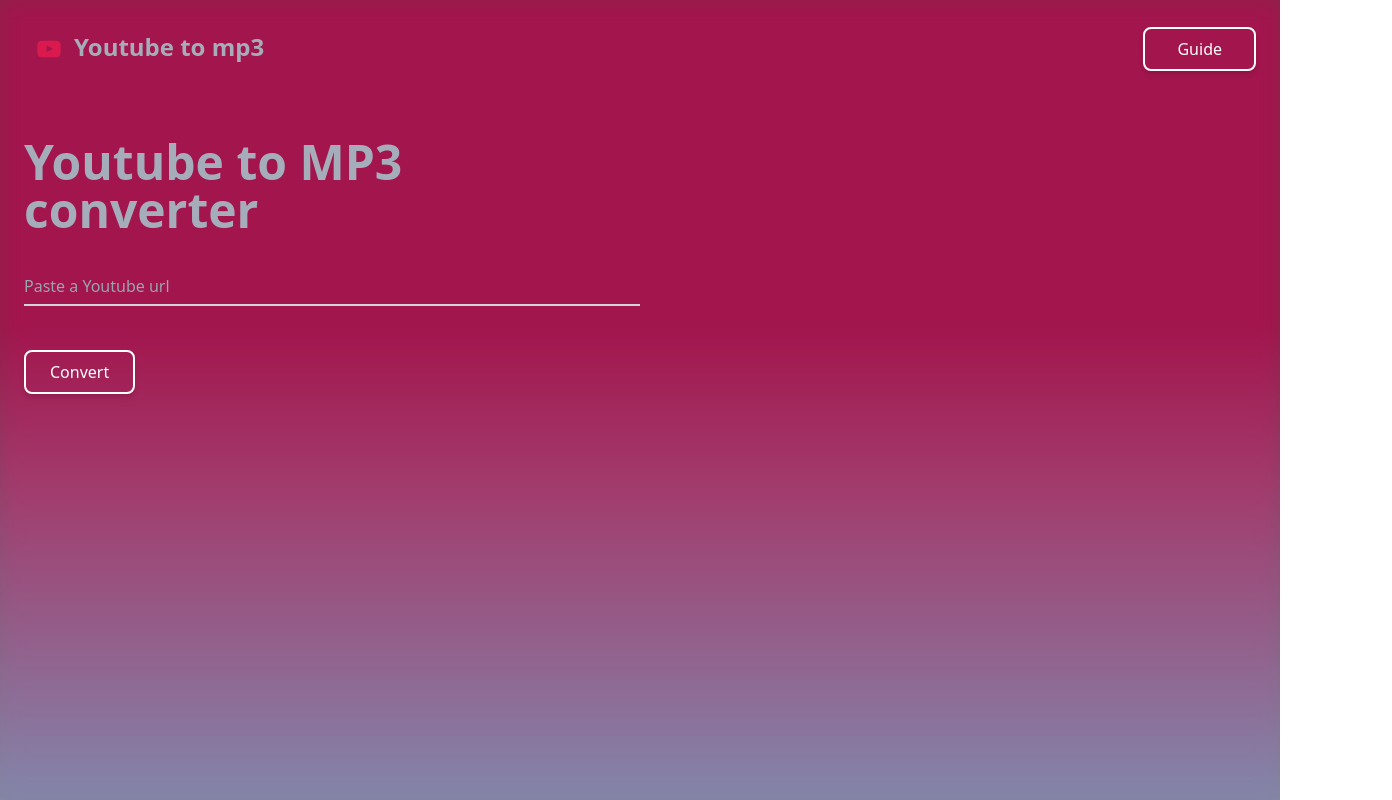
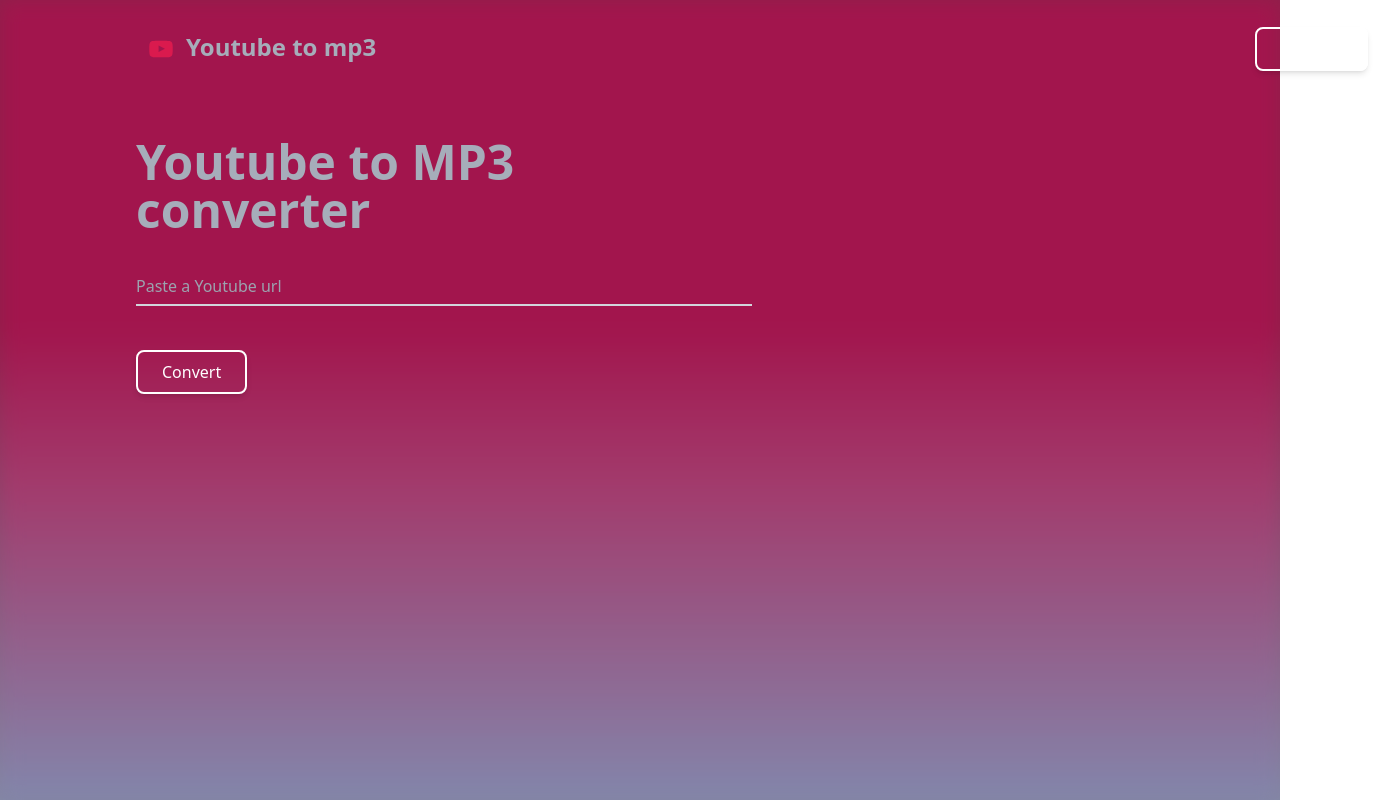
Before and after one commit to Zentenius/Youtube-to-mp3, a Next.js app: page / in a window 1280 px wide. Shown: the whole page, 1392 px wide, since content can reach past the window. Built offline with nearby package versions, Linux system fonts and the light colour scheme.

Commit message:
margin x

```diff
--- a/components/Hero.tsx
+++ b/components/Hero.tsx
@@ -37,7 +37,7 @@
 
     return (
         <section>
-            <div className='container flex flex-col md:flex-row items-center px-6 space-y-0 md:space-y-0 mx-auto mt-10'>
+            <div className='container flex flex-col md:flex-row items-center px-6 space-y-0 md:space-y-0 mx-auto md:mx-28 mt-10'>
                 <div className='flex flex-col mb-32 space-y-12 md:space-y-8 md:w-1/2'>
                     <h1 className='max-w-md text-4xl font-bold text-center text-[#a6adba] md:text-5xl md:text-left'>Youtube to MP3 converter</h1>
                     <form onSubmit={(event: FormEvent<HTMLFormElement>) => handleSubmit(event)}>
--- a/components/Navbar.tsx
+++ b/components/Navbar.tsx
@@ -5,7 +5,7 @@
 
 const Navbar = (props: Props) => {
   return (
-    <nav className='relative container mx-auto p-6'>
+    <nav className='relative container mx-auto md:mx-28 p-6'>
         <div className='flex items-center justify-between'>
             <div className='text-[#a6adba] font-bold md:text-2xl'>
             <SocialIcon url="https://www.youtube.com" fgColor="#da1a4e" bgColor="transparent" style={{ height: 50, width: 50 }}/>
```
